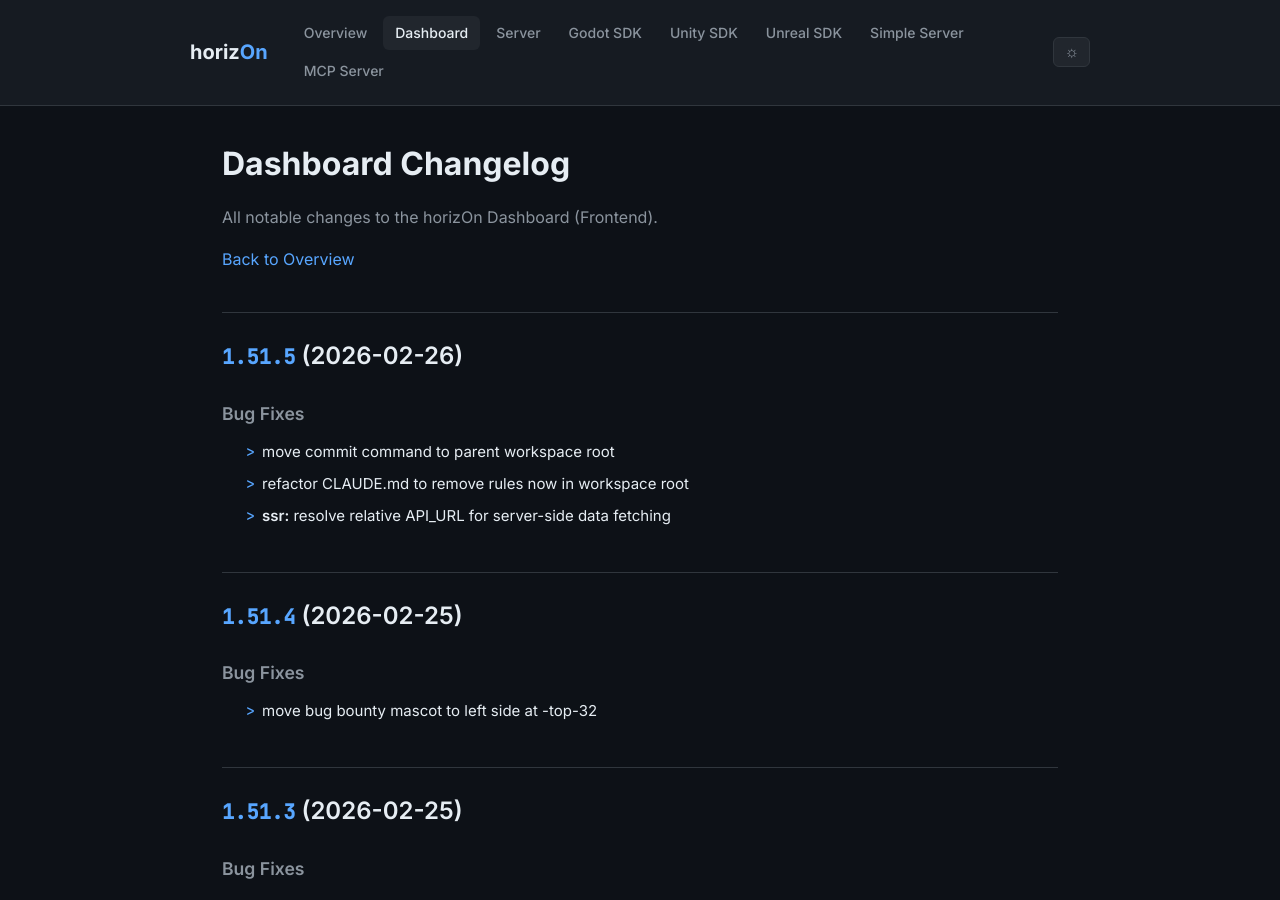
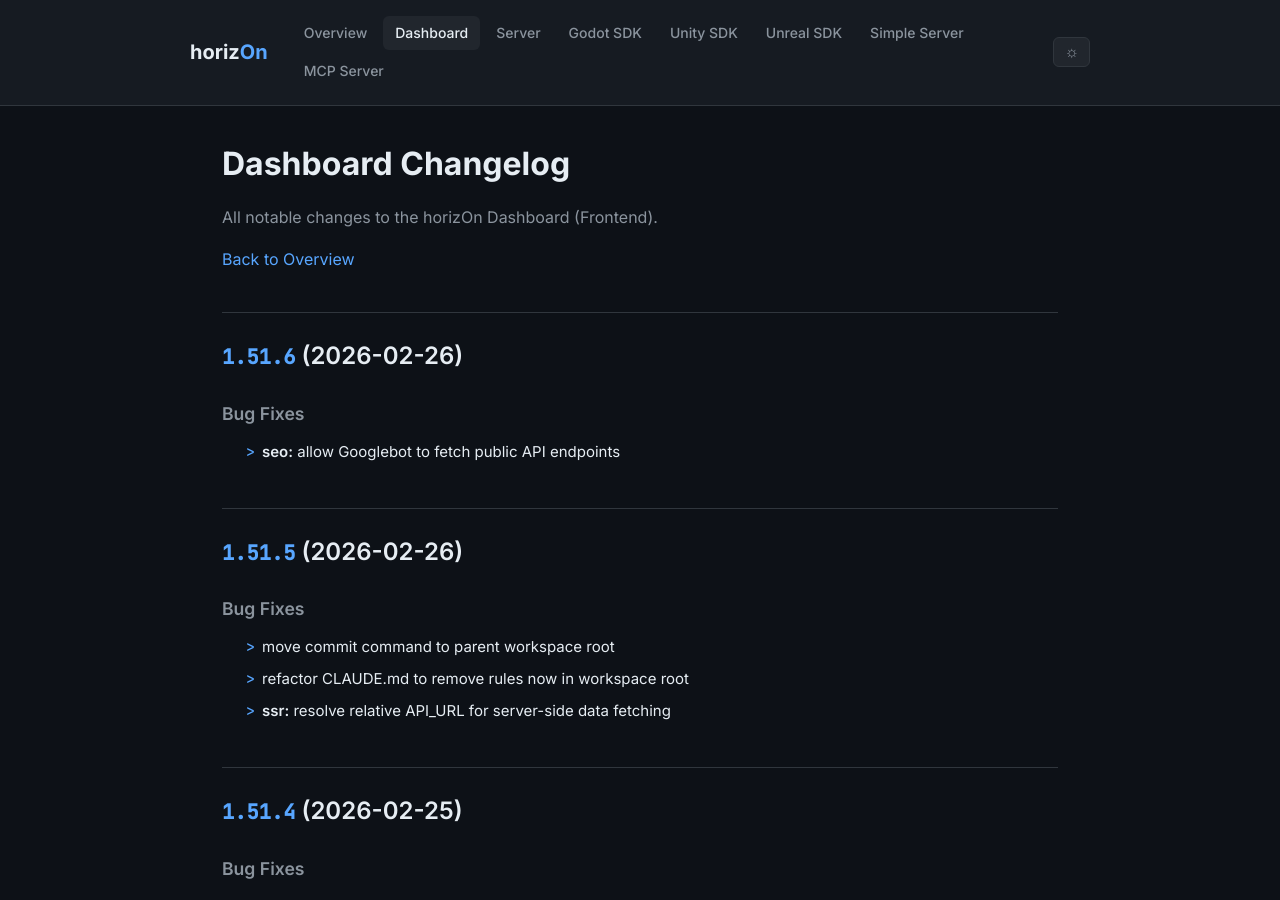
Before and after one commit to ProjectMakersDE/horizOn-Changelog, a Jekyll site: the page built from dashboard-changelog.md, in a window 1280 px wide and 900 px high. Built offline with Jekyll 4.4.1, drawn with Linux system fonts in a browser that asks for light colours.

Commit message:
chore: sync changelogs [skip ci]

```diff
--- a/dashboard-changelog.md
+++ b/dashboard-changelog.md
@@ -8,6 +8,13 @@ title: Dashboard Changelog
 All notable changes to the horizOn Dashboard (Frontend).
 
 [Back to Overview](.)
+
+## [1.51.6](https://github.com/ProjectMakersDE/horizOn-Dashboard/compare/v1.51.5...v1.51.6) (2026-02-26)
+
+
+### Bug Fixes
+
+* **seo:** allow Googlebot to fetch public API endpoints ([2b7203a](https://github.com/ProjectMakersDE/horizOn-Dashboard/commit/2b7203aae01c7ce74844eb2396e250dc133436bc))
 
 ## [1.51.5](https://github.com/ProjectMakersDE/horizOn-Dashboard/compare/v1.51.4...v1.51.5) (2026-02-26)
 
```
Also changed, not shown: index.md (+1 -1 lines).
